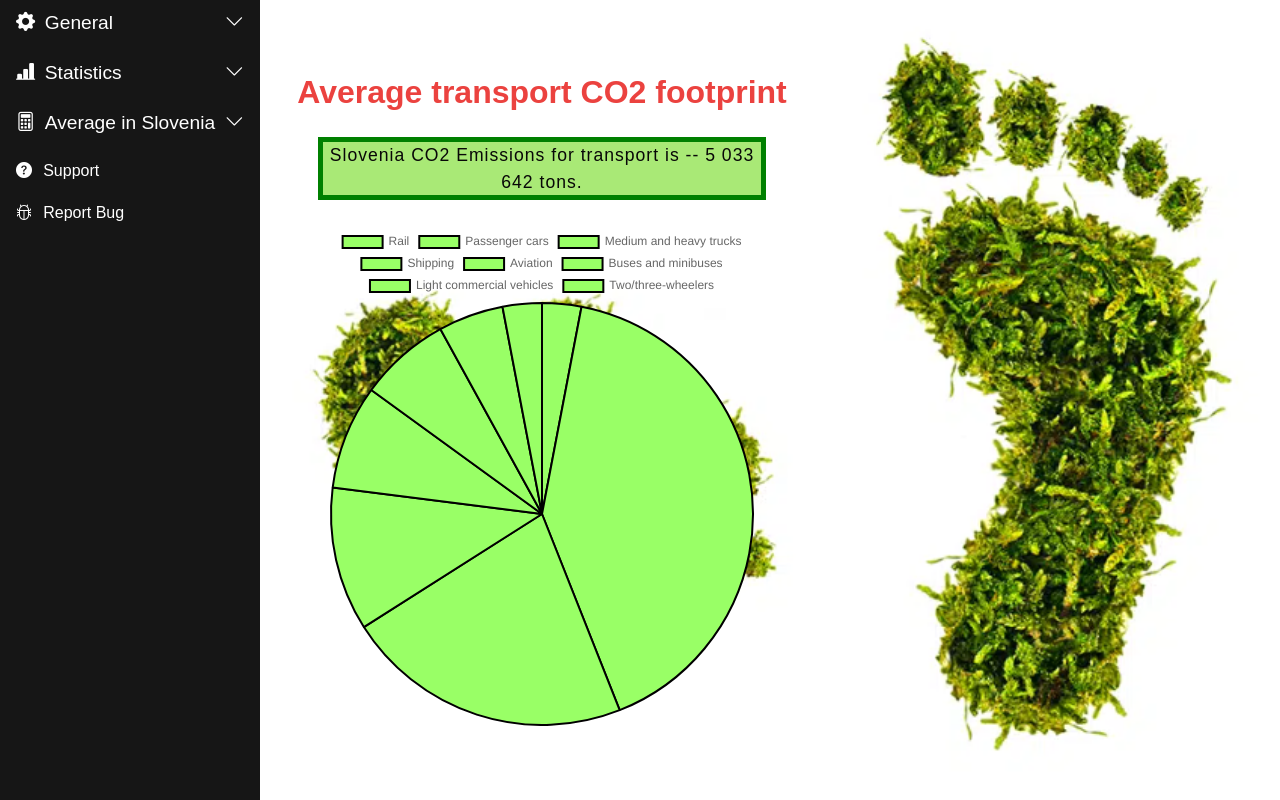
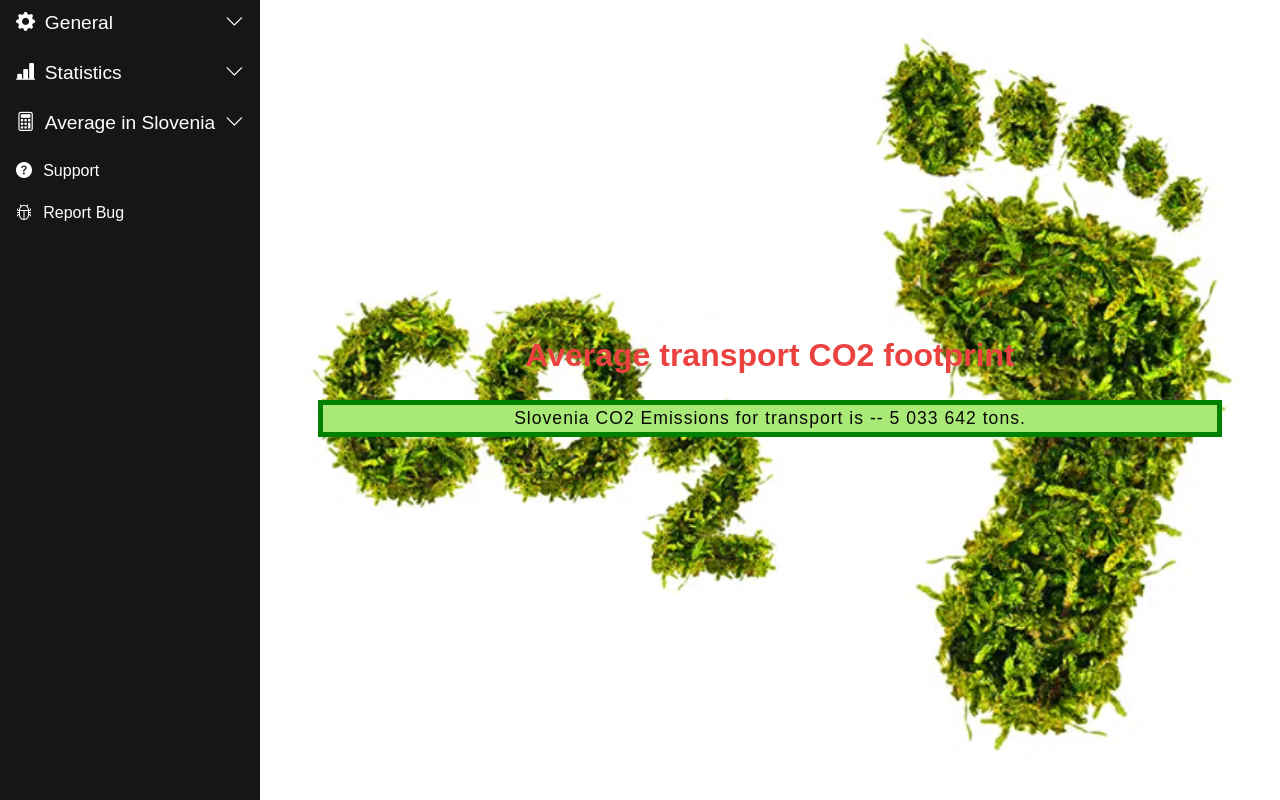
Before and after one commit to Doca123/C02-footprint, a React (Create React App) app: page /transport in a window 1280 px wide. Built offline with nearby package versions, Linux system fonts and the light colour scheme.

Commit message:
update transport.js 2

```diff
--- a/src/components/transport.js
+++ b/src/components/transport.js
@@ -1,27 +1,8 @@
-import { transportation } from "../Data";
-import PieChart from "./PieChart";
-
-const transport={
-    labels: transportation.map((data) => data.type),
-    datasets: [
-    {
-      label: "Percent",
-      data: transportation.map((data) => data.percent),
-      backgroundColor: [
-        "rgb(153, 255, 102)"
-
-      ],
-      borderColor: "black",
-      borderWidth: 2,
-    }
-    ],
-  };
-
 const Transport = () => {
     return (
-        <div style={{ width: 500 }}><h2 className="subtitle">Average transport CO2 footprint</h2>
+        <div><h2 className="subtitle">Average transport CO2 footprint</h2>
         <p className="info">Slovenia CO2 Emissions for transport is -- 5 033 642 tons.</p>
-        <PieChart chartData={transport} />
+
         </div>
     )
 
```
